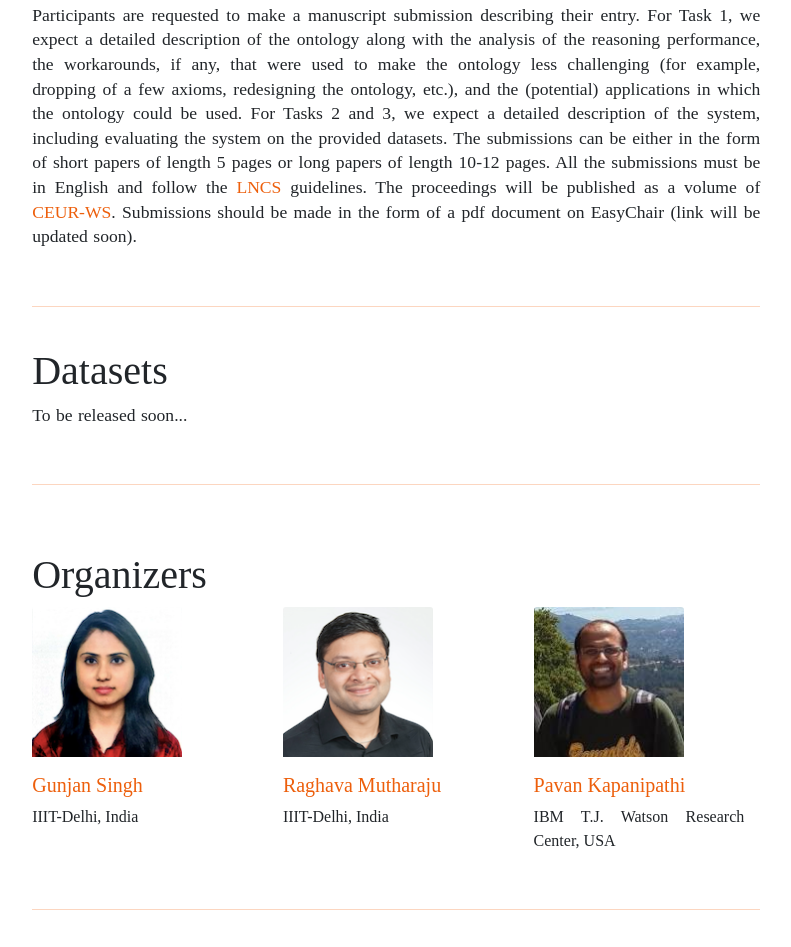
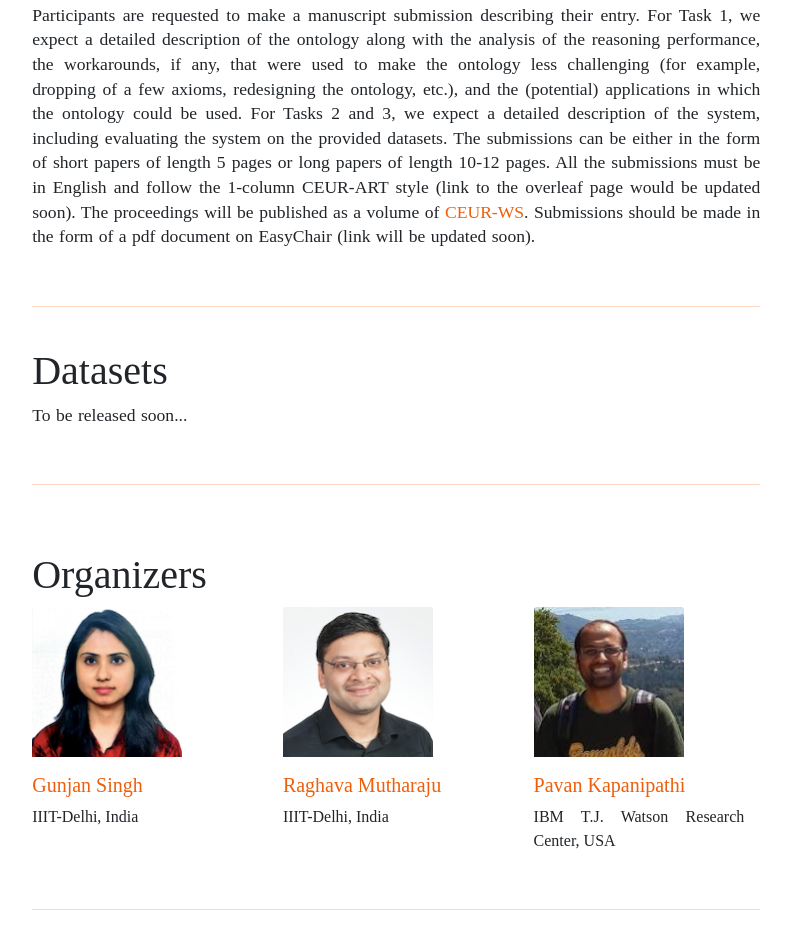
Before and after one commit to semrec/semrec.github.io, a plain HTML site: page index.html in a window 1280 px wide. Shown: the part 1277-2224 px from the top of the page, without its empty margins (39-830 px from the left). Drawn offline with nearby package versions, Linux system fonts and the light colour scheme.

Commit message:
Update index.html

```diff
--- a/index.html
+++ b/index.html
@@ -55,7 +55,7 @@
                     Participants are requested to make a manuscript submission describing their entry.
 For Task 1, we expect a detailed description of the ontology along with the analysis of the reasoning performance, the workarounds, if any, that were used to make the ontology less challenging (for example, dropping of a few axioms, redesigning the ontology, etc.), and the (potential) applications in which the ontology could be used.
 For Tasks 2 and 3, we expect a detailed description of the system, including evaluating the system on the provided datasets.
-The submissions can be either in the form of short papers of length 5 pages or long papers of length 10-12 pages. All the submissions must be in English and follow the <a class="links" href="http://www.springer.com/lncs">LNCS </a> guidelines. The proceedings will be published as a volume of  <a class="links" href="http://ceur-ws.org/">CEUR-WS</a>. Submissions should be made in the form of a pdf document on EasyChair (link will be updated soon).
+The submissions can be either in the form of short papers of length 5 pages or long papers of length 10-12 pages. All the submissions must be in English and follow the 1-column CEUR-ART style (link to the overleaf page would be updated soon). The proceedings will be published as a volume of  <a class="links" href="http://ceur-ws.org/">CEUR-WS</a>. Submissions should be made in the form of a pdf document on EasyChair (link will be updated soon).
 
 
                 </p> <br><hr style="color:#f45d06"><br>
```
